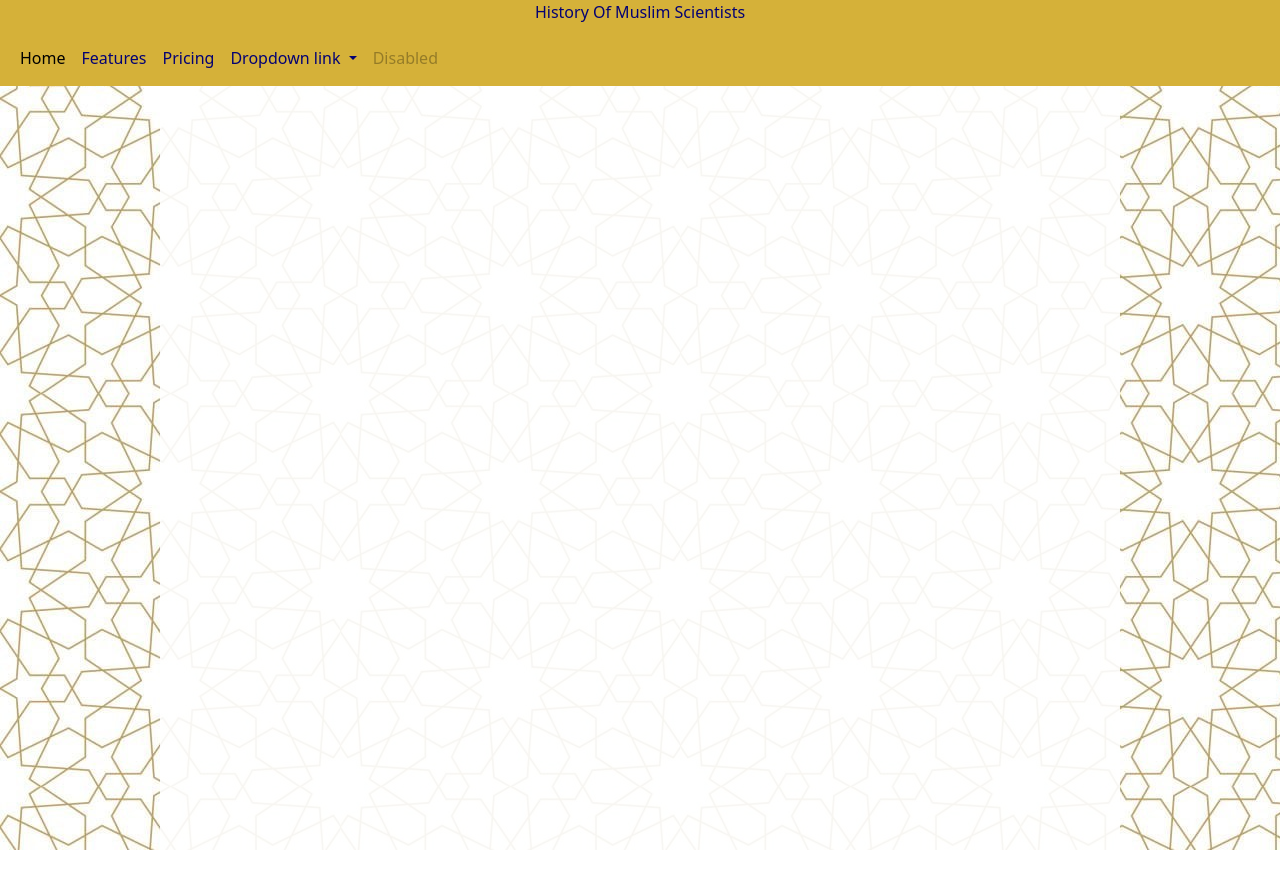
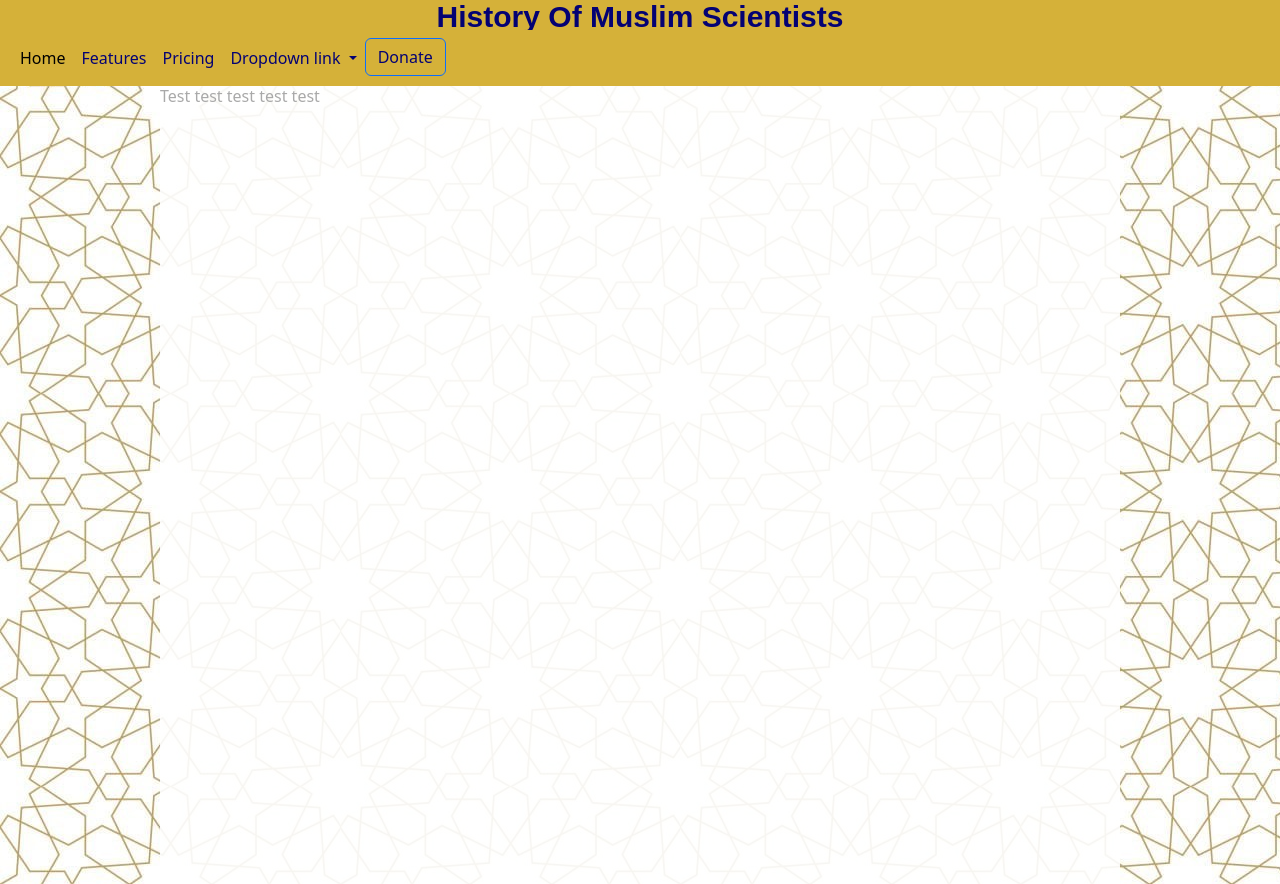
Before and after one commit to ucusergit/project1, a plain HTML site: page index.html in a window 1280 px wide. Before the commit the page ends 850 px from the top, so only its background shows below. Drawn offline with nearby package versions, Linux system fonts and the light colour scheme.

Commit message:
Added donate button to navbar

```diff
--- a/assets/css/style.css
+++ b/assets/css/style.css
@@ -33,6 +33,11 @@ header {
     background-color: var(--primary-clr);
     height: 3rem;
     text-align: center;
+
+}
+
+.set-font{
+    font: 30px arial;
 }
 
 h1, h2, h3{
@@ -54,7 +59,7 @@ h1, h2, h3{
 }
 
 .top-space-header{
-    margin-top: 50px;
+    margin-top: 84px;
 }
 
 
@@ -66,3 +71,53 @@ h1, h2, h3{
 .set-color *{
     color: var(--secondary-clr)
 }
+
+
+
+
+/* Media queries */
+
+/* Medium devices (tablets, 320px and up) */
+@media screen and (min-width: 320px) {
+
+    header button{
+        width: 100%;
+    }
+
+}
+
+
+
+/* Medium devices (tablets, 576px and up) */
+@media screen and (min-width: 576px) {
+
+header button{
+    width: 100%;
+}
+
+}
+
+
+/* Medium devices (tablets, 768px and up) */
+@media screen and (min-width: 768px) {
+
+
+}
+
+
+/* Large devices (small laptops, 992px and up) */
+@media screen and (min-width: 992px) {
+
+
+}
+
+/* xl devices (large desktops, 1200px and up) */
+@media screen and (min-width: 1200px) {
+
+}
+
+
+/* xxl devices (larger desktops, 1400px and up) */
+@media screen and (min-width: 1400px) {
+
+}
--- a/index.html
+++ b/index.html
@@ -32,20 +32,14 @@
 
 
     <Header class="fixed-top">
-        <a class="d-inline-block navbar-brand display1" href="#"><h1>History Of Muslim Scientists</h1></a>
+        <a class="d-inline-block navbar-brand display1" href="#"><h1 class="set-font"><strong>History Of Muslim Scientists</strong></h1></a>
 
         <nav class="navbar set-bkgrnd set-color navbar-expand-lg fixed-top top-space">
-
-
-
-
             <div class="container-fluid">
-
                 <button class="navbar-toggler" type="button" data-bs-toggle="collapse" data-bs-target="#navbarNav"
                     aria-controls="navbarNav" aria-expanded="false" aria-label="Toggle navigation">
                     <span class="navbar-toggler-icon"></span>
                 </button>
-
                 <div class="collapse navbar-collapse" id="navbarNav">
                     <ul class="navbar-nav">
                         <li class="nav-item">
@@ -66,8 +60,8 @@
                               <li><a class="dropdown-item" href="#">Another action</a></li>
                               <li><a class="dropdown-item" href="#">Something else here</a></li>
                             </ul>
-                        <li class="nav-item">
-                            <a class="nav-link disabled" aria-disabled="true">Disabled</a>
+                        <li class="nav-item ms-auto">
+                            <button type="button " class="btn btn-primary set-bkgrnd set-color ms-auto">Donate</button>
                         </li>
                     </ul>
                 </div>
```
